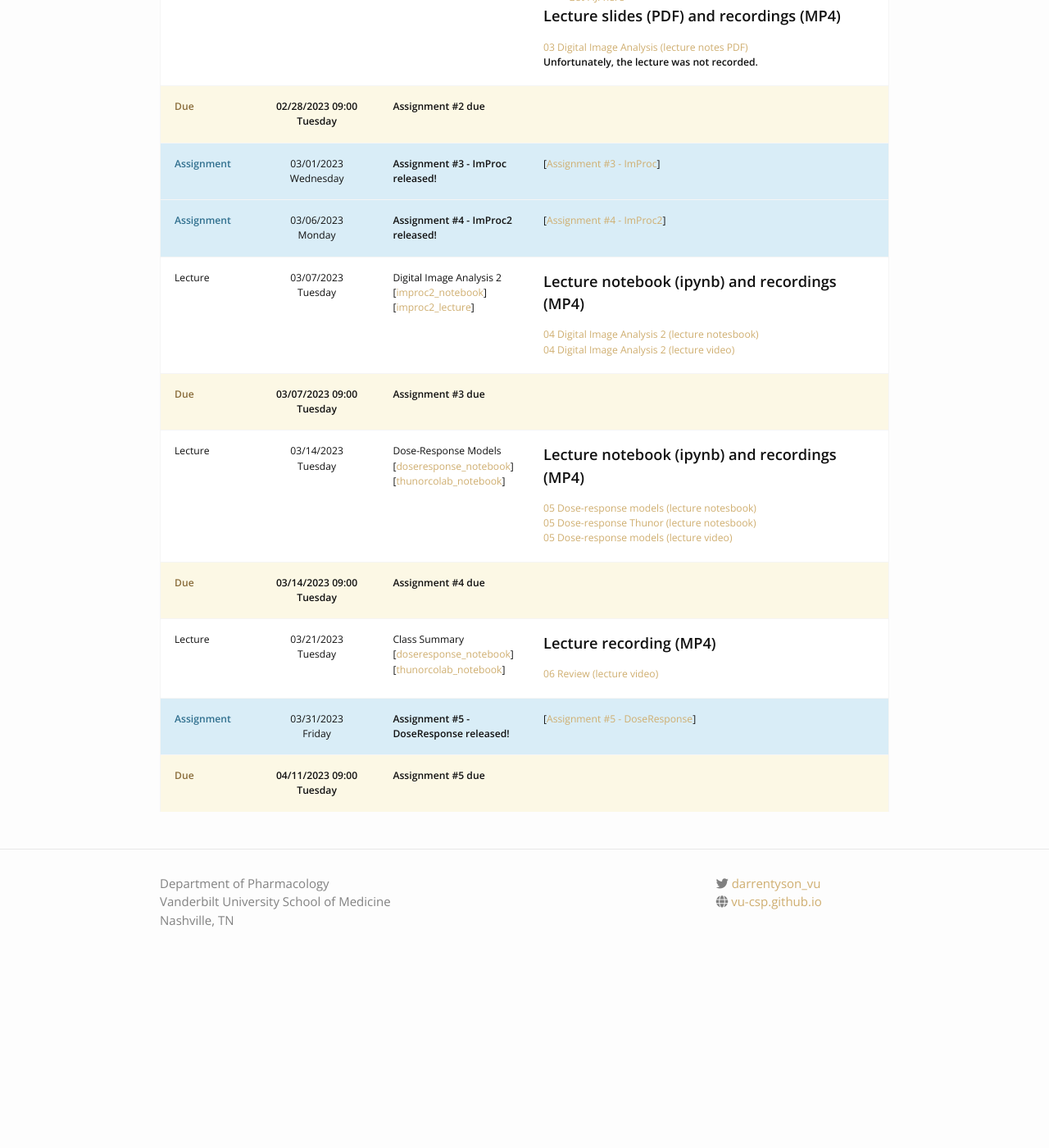
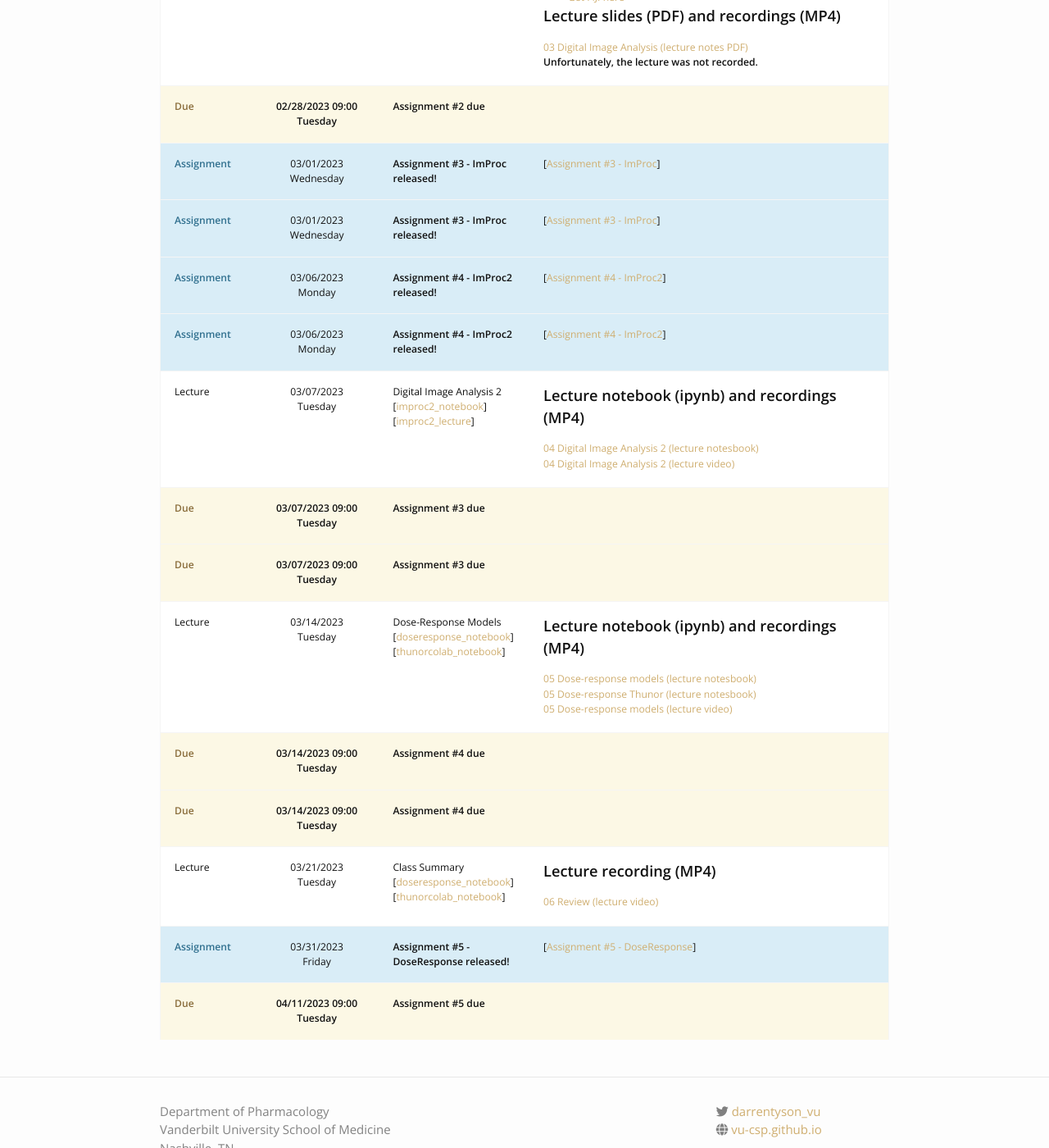
Before and after one commit to VU-CSP/QuantBio, a Jekyll site: the page built from schedule.md, in a window 1280 px wide and 1400 px high, scrolled down 1798 px. Shown: the whole window at 82% size. Built offline with Jekyll 4.4.1, drawn with Linux system fonts in a browser that asks for light colours; nearby versions of some CDN libraries; before the commit the page ends 2991 px from its top, so only the background shows below that.

Commit message:
Updating for 2024

```diff
--- /dev/null
+++ b/_assignments/02_improc_assignment.md
@@ -0,0 +1,15 @@
+---
+type: assignment
+date: 2023-03-01 12:00:00 +6:00
+title: 'Assignment #3 - ImProc'
+link: https://classroom.github.com/a/hOoWnkiu
+due_event:
+    type: due
+    date: 2023-03-07 09:00:00 +6:00
+    description: 'Assignment #3 due'
+---
+Image processing and analysis assignment.
+
+Access the assignment at: [https://classroom.github.com/a/hOoWnkiu](https://classroom.github.com/a/hOoWnkiu)
+
+Follow instruction in the README.md file in your GitHub Classroom assignment repository.
--- /dev/null
+++ b/_assignments/03_improc_assignment2.md
@@ -0,0 +1,15 @@
+---
+type: assignment
+date: 2023-03-06 12:00:00 +6:00
+title: 'Assignment #4 - ImProc2'
+link: https://classroom.github.com/a/xjj-YG09
+due_event:
+    type: due
+    date: 2023-03-14 09:00:00 +6:00
+    description: 'Assignment #4 due'
+---
+Image processing and analysis assignment.
+
+Access the assignment at: [https://classroom.github.com/a/xjj-YG09](https://classroom.github.com/a/xjj-YG09)
+
+Follow instruction in the README.md file in your GitHub Classroom assignment repository.
```
Also changed, not shown: _data/people.yml (+9 -5 lines), _assignments/04_popgrowth_assignment.md (renamed from _assignments/02_popgrowth_assignment.md), _images/pp/andres.jpg (added), _images/pp/rashedeh.jpg (added), _images/pp/tingchen.jpg (added), _lectures/02_DigitalImageAnalysis.md (renamed from _lectures/03_DigitalImageAnalysis.md), _lectures/03_DigitalImageAnalysis2.md (renamed from _lectures/04_DigitalImageAnalysis2.md), _lectures/04_population_dynamics.md (renamed from _lectures/02_population_dynamics.md), 2 other files.
